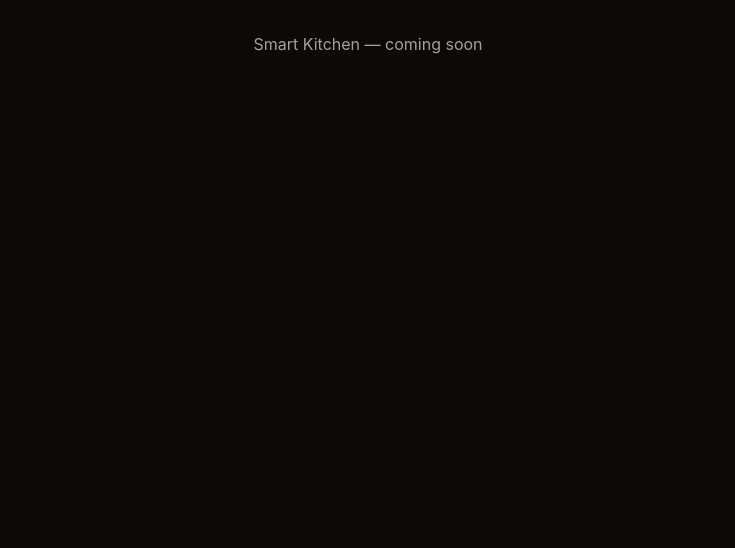
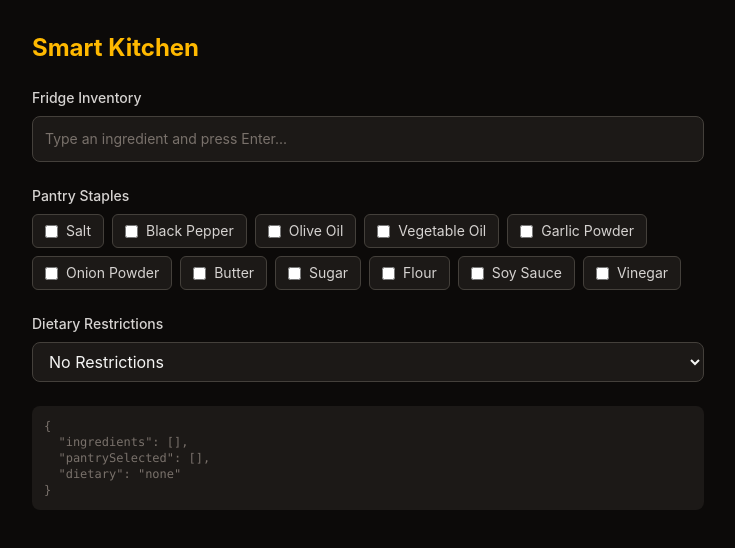
Before and after one commit to CathalDwyer/smart-kitchen, a React (Vite) app: page / in a window 1280 px wide. Shown: the top 548 px of the page, without its empty margins (272-1007 px from the left). Built offline with nearby package versions, Linux system fonts and the light colour scheme.

Commit message:
feat: wire input components into App for manual testing

```diff
--- a/src/App.jsx
+++ b/src/App.jsx
@@ -1,9 +1,44 @@
+import { useState } from "react";
+import IngredientInput from "./components/inputs/IngredientInput";
+import PantryChecklist from "./components/inputs/PantryChecklist";
+import DietaryDropdown from "./components/inputs/DietaryDropdown";
+
 function App() {
+  const [ingredients, setIngredients] = useState([]);
+  const [pantrySelected, setPantrySelected] = useState([]);
+  const [dietary, setDietary] = useState("none");
+
+  const addIngredient = (item) => setIngredients((prev) => [...prev, item]);
+  const removeIngredient = (item) =>
+    setIngredients((prev) => prev.filter((i) => i !== item));
+
+  const togglePantryItem = (item) =>
+    setPantrySelected((prev) =>
+      prev.includes(item) ? prev.filter((i) => i !== item) : [...prev, item]
+    );
+
   return (
-    <div className="min-h-screen bg-stone-950 text-stone-100">
-      <p className="p-8 text-center text-stone-400">Smart Kitchen — coming soon</p>
+    <div className="min-h-screen bg-stone-950 text-stone-100 p-8">
+      <div className="max-w-2xl mx-auto space-y-6">
+        <h1 className="text-2xl font-bold text-amber-400">Smart Kitchen</h1>
+
+        <IngredientInput
+          ingredients={ingredients}
+          onAdd={addIngredient}
+          onRemove={removeIngredient}
+        />
+
+        <PantryChecklist selected={pantrySelected} onToggle={togglePantryItem} />
+
+        <DietaryDropdown value={dietary} onChange={setDietary} />
+
+        {/* Debug output — remove later */}
+        <pre className="text-xs text-stone-500 bg-stone-900 p-3 rounded-lg">
+          {JSON.stringify({ ingredients, pantrySelected, dietary }, null, 2)}
+        </pre>
+      </div>
     </div>
-  )
+  );
 }
 
-export default App
+export default App;
```
Also changed, not shown: src/components/inputs/DietaryDropdown.jsx (renamed from src/components/inputs/DietaryDropDown.jsx).
